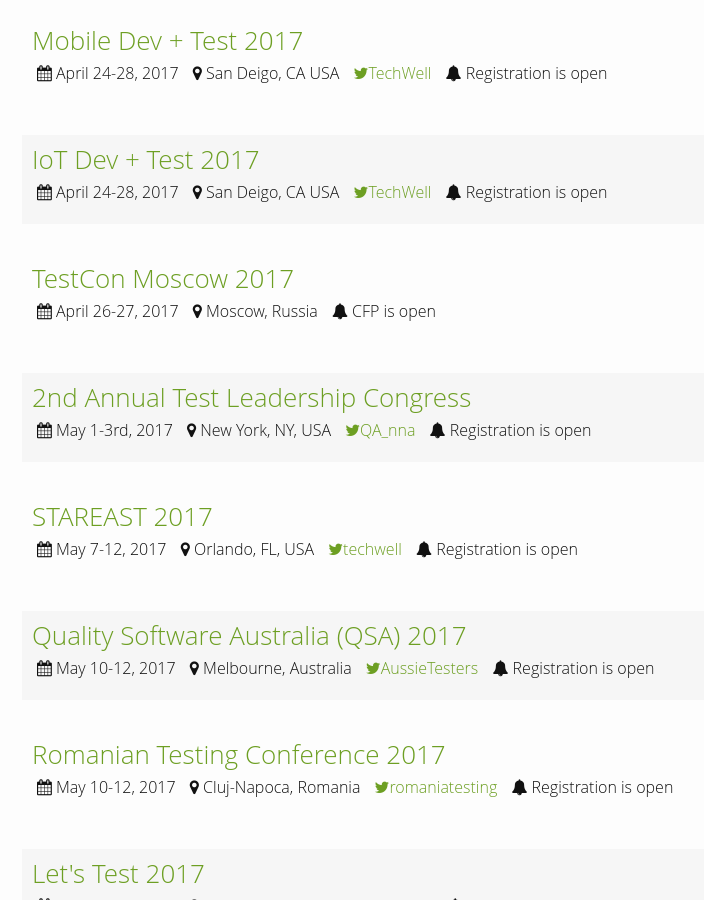
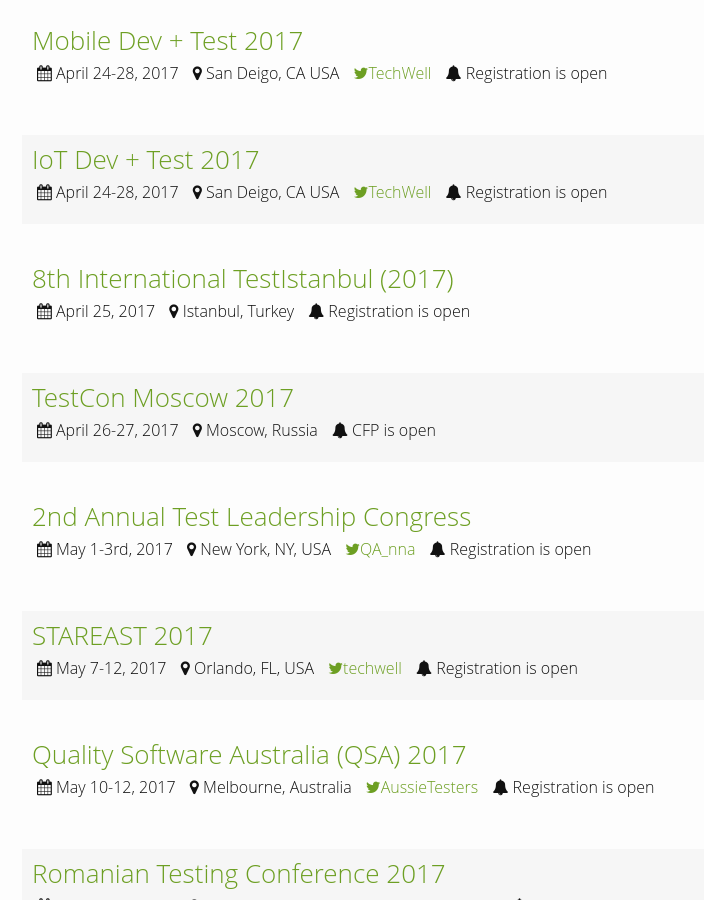
Before and after one commit to TestingConferences/testingconferences.github.io, a Jekyll site: the page built from index.html, in a window 1280 px wide and 900 px high, scrolled down 1139 px. Shown: the whole window, without its empty margins (248-952 px from the left). Built offline with Jekyll 4.4.1, drawn with Linux system fonts in a browser that asks for light colours; some of the changed text lies outside the part shown.

Commit message:
Added TestInstanbul and CEWT4

```diff
--- a/_data/current.yml
+++ b/_data/current.yml
@@ -65,6 +65,12 @@
   dates: "April 24-28, 2017"
   url: https://iotdevtest.techwell.com/
   twitter: TechWell
+  status: Registration is open
+
+- name: 8th International TestIstanbul (2017)
+  location: Istanbul, Turkey
+  dates: "April 25, 2017"
+  url: https://testistanbul.org/
   status: Registration is open
 
 - name: TestCon Moscow 2017
@@ -152,6 +158,12 @@
   url: http://cfp.testingcup.com/register_speaker
   twitter: TestingCup
   status: CFP is open
+
+- name: Cambridge Exploratory Workshop on Testing (CEWT) 4
+  location: Cambridge, UK
+  dates: "June 11, 2017"
+  url: http://cewtblog.blogspot.co.uk/2017/03/cewt-4-is-coming.html
+  twitter: qahiccups
 
 - name: Spring Online Testing Conference (OTC) 2017
   location: worldwide
```
